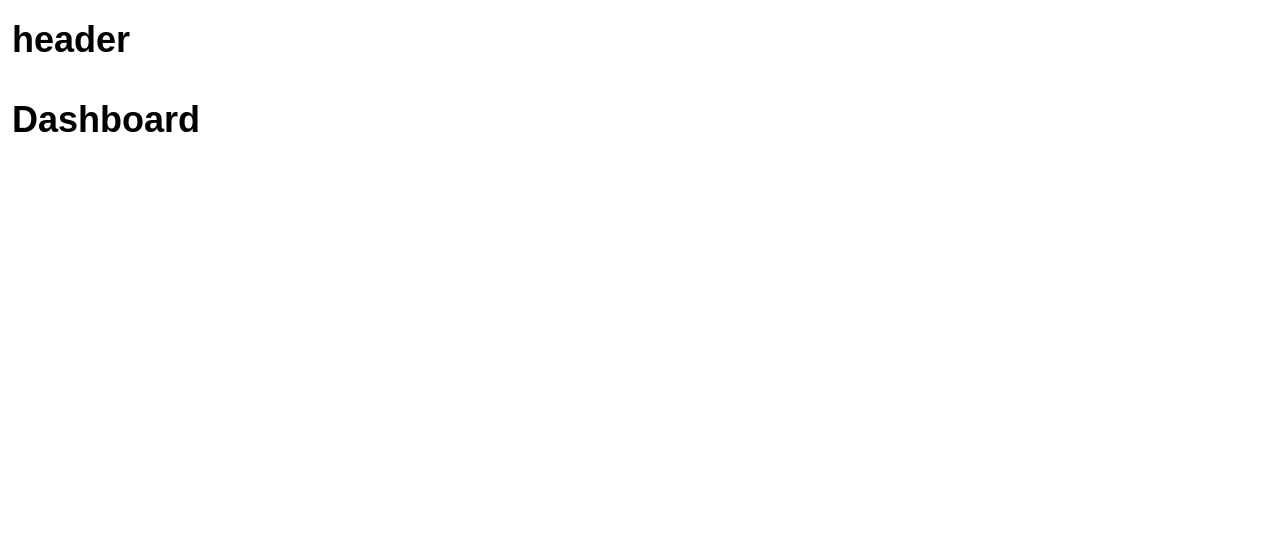
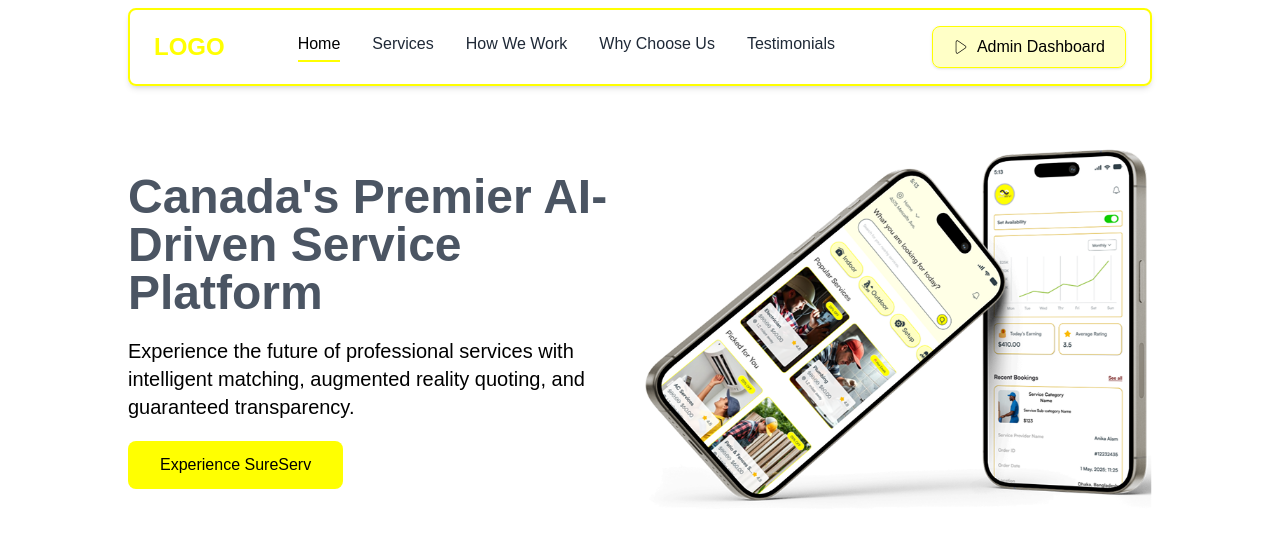
Before and after one commit to sparktechagency/Service-Provider-Application-kittu0812, a React (Vite) app: page /dashboard-home in a window 1280 px wide. Shown: the top 540 px of the page. Built offline with nearby package versions, Linux system fonts and the light colour scheme; a web font is replaced by a local one.

Commit message:
Add HeroSection and OurService components for DashboardHomePage
- Implemented HeroSection with promotional content and image.
- Created OurService component as a placeholder for future service details.

```diff
--- a/src/component/Main/DashboardLandingPage/LandingPageHeader.jsx
+++ b/src/component/Main/DashboardLandingPage/LandingPageHeader.jsx
@@ -1,11 +1,79 @@
-import React from 'react';
+import React, { useEffect, useState } from "react";
+import { CiPlay1 } from "react-icons/ci";
+import { Link } from "react-router-dom";
 
 const LandingPageHeader = () => {
+    const [activeSection, setActiveSection] = useState("home");
+    console.log(activeSection);
+
+    const navItems = [
+        { name: "Home", id: "home" },
+        { name: "Services", id: "services" },
+        { name: "How We Work", id: "howwework" },
+        { name: "Why Choose Us", id: "whychooseus" },
+        { name: "Testimonials", id: "testimonials" },
+    ];
+
+    useEffect(() => {
+        const observer = new IntersectionObserver(
+            (entries) => {
+                entries.forEach((entry) => {
+                    if (entry.isIntersecting) {
+                        setActiveSection(entry.target.id);
+                    }
+                });
+            },
+            { threshold: 0.6 } // 60% of section visible = active
+        );
+
+        navItems.forEach((item) => {
+            const section = document.getElementById(item.id);
+            if (section) observer.observe(section);
+        });
+
+        return () => {
+            navItems.forEach((item) => {
+                const section = document.getElementById(item.id);
+                if (section) observer.unobserve(section);
+            });
+        };
+    }, []);
+
     return (
-        <div>
-            <h1 className="text-4xl font-semibold py-5 px-3"> header </h1>
-        </div>
+        <header className="w-full rounded-lg sticky shadow-md bg-[#ffffff49] border-2 border-[#ffff01] mt-2 top-0 left-0 z-50">
+            <div className="mx-auto flex items-center justify-between px-6 py-4">
+                {/* Logo */}
+                <div className="text-2xl font-bold text-[#ffff01] cursor-pointer">
+                    LOGO
+                </div>
+
+                {/* Navigation */}
+                <nav className="hidden text-base md:flex space-x-8 font-medium">
+                    {navItems.map((item) => (
+                        <a
+                            key={item.id}
+                            href={`#${item.id}`}
+                            onClick={() => setActiveSection(item.id)}
+                            className={`pb-1 transition ${activeSection === item.id
+                                    ? " border-b-2 border-[#ffff01]"
+                                    : "text-gray-800 "
+                                }`}
+                        >
+                            {item.name}
+                        </a>
+                    ))}
+                </nav>
+
+                {/* Button */}
+                <Link
+                    to={"/admin"}
+                    className="ml-6 px-5 py-2 bg-[#ffff0138] flex items-center gap-2 text-black border border-[#ffff01] hover:bg-[#ffff01] rounded-lg shadow transition"
+                >
+                    <CiPlay1 /> Admin Dashboard
+                </Link>
+            </div>
+        </header>
     );
-}
+};
 
 export default LandingPageHeader;
--- a/src/page/Auth/SignIn/SignIn.jsx
+++ b/src/page/Auth/SignIn/SignIn.jsx
@@ -25,7 +25,7 @@ const SignIn = () => {
       const res = await login(data).unwrap();
       console.log(res?.token);
 
-      navigate("/");
+      navigate("/dashboard-home");
 
       if (res.error) {
         toast.error(res.error.data.message);
--- a/src/page/DashboardHomePage/DashboardHomePage.jsx
+++ b/src/page/DashboardHomePage/DashboardHomePage.jsx
@@ -1,11 +1,12 @@
 import React from 'react';
 import LandingPageHeader from '../../component/Main/DashboardLandingPage/LandingPageHeader';
+import HeroSection from './HeroSection';
 
 const DashboardHomePage = () => {
     return (
-        <div>
+        <div className='lg:w-[80%] w-[90%] mx-auto'>
             <LandingPageHeader />
-            <h1 className="text-4xl font-semibold py-5 px-3">Dashboard </h1>
+            <HeroSection />
         </div>
     );
 }
--- /dev/null
+++ b/src/page/DashboardHomePage/HeroSection.jsx
@@ -0,0 +1,18 @@
+import React from 'react';
+
+const HeroSection = () => {
+    return (
+        <section id='hero' className='grid grid-cols-1 lg:grid-cols-2 items-center py-10'>
+            <div>
+                <h2 className='text-5xl text-gray-600 font-bold'>Canada's Premier AI-Driven Service Platform</h2>
+                <p className='text-xl my-5'>Experience the future of professional services with intelligent matching, augmented reality quoting, and guaranteed transparency.</p>
+                <button className='px-8 py-3 bg-[#ffff01] text-black rounded-lg'>Experience SureServ</button>
+            </div>
+            <div>
+                <img src="/Page/hero.png" alt="" />
+            </div>
+        </section>
+    );
+}
+
+export default HeroSection;
--- /dev/null
+++ b/src/page/DashboardHomePage/OurService.jsx
@@ -0,0 +1,11 @@
+import React from 'react';
+
+const OurService = () => {
+    return (
+        <section id='services' className='py-10'>
+
+        </section>
+    );
+}
+
+export default OurService;
```
Also changed, not shown: public/Page/hero.png (added).
